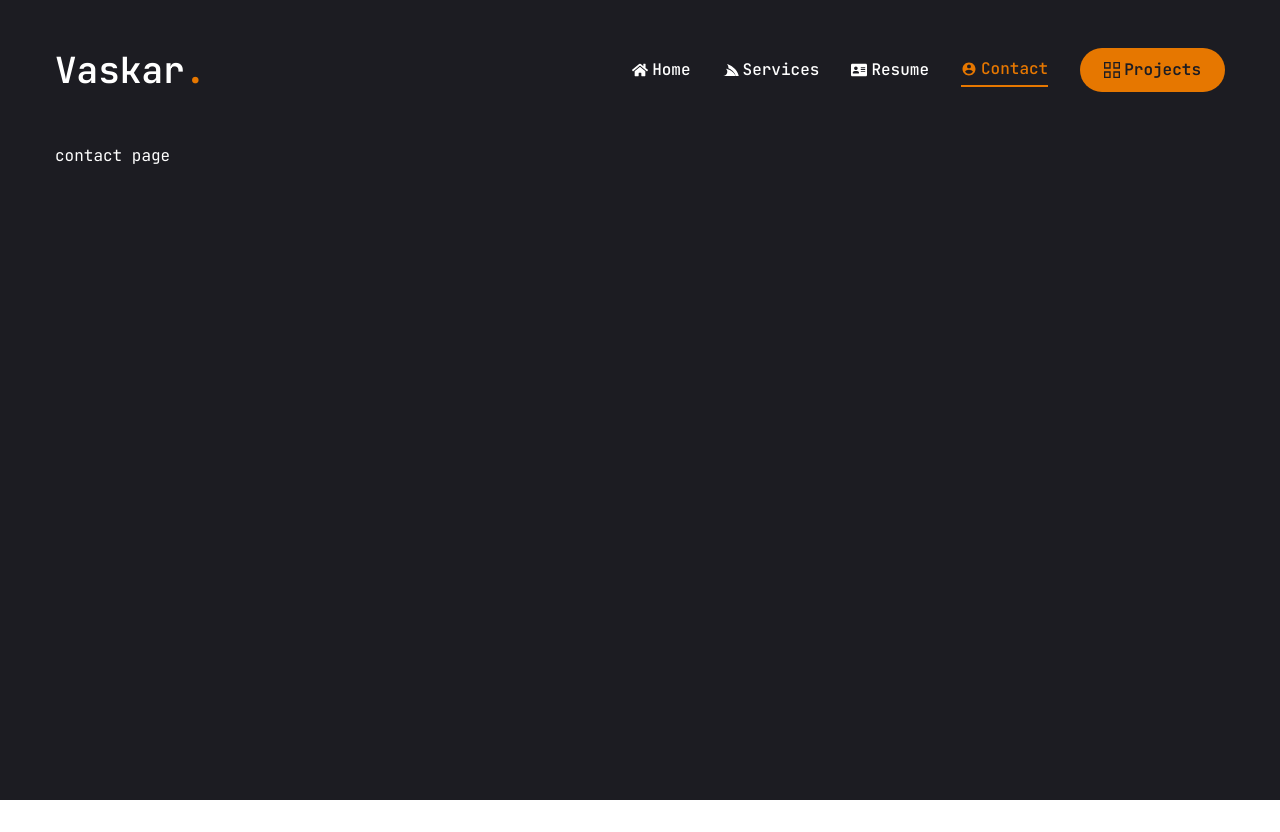
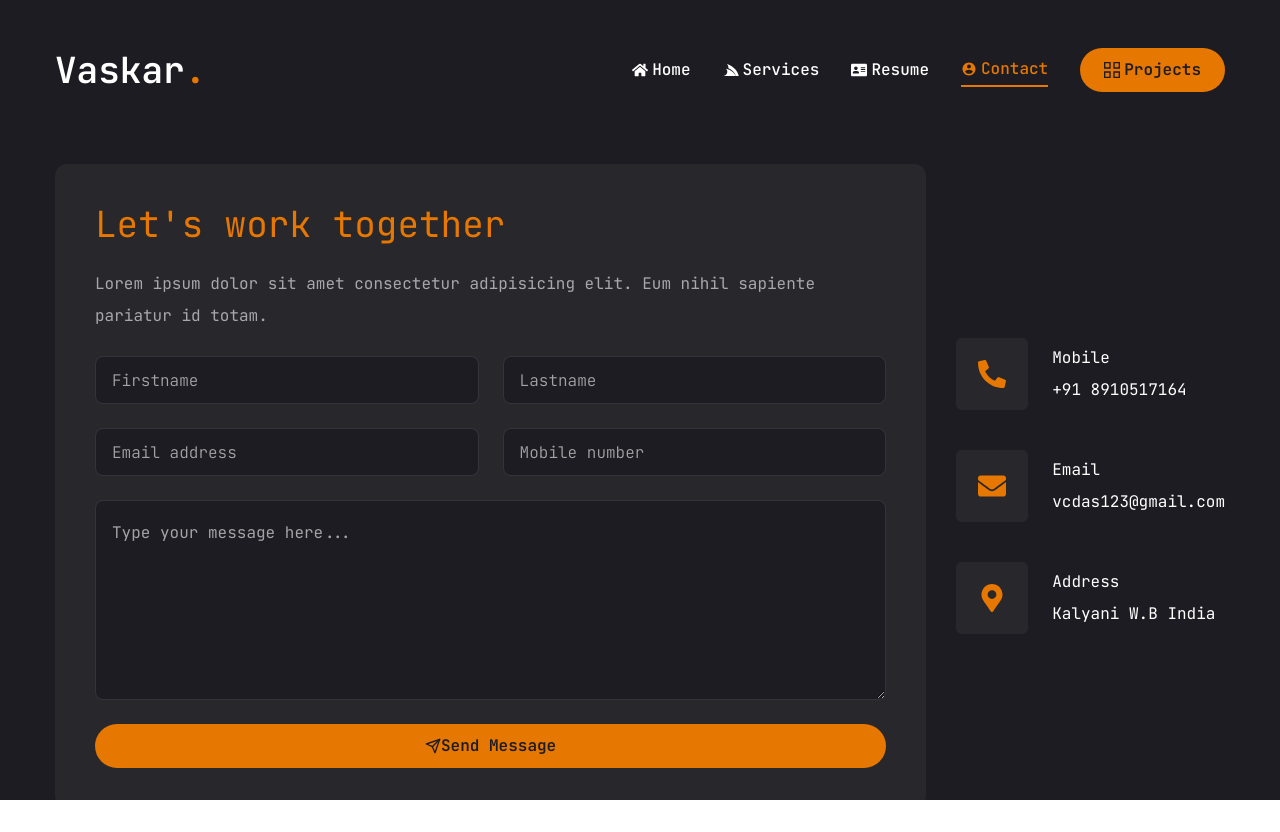
Before and after one commit to vcdas123/vaskar-portfolio, a Next.js app: page /contact in a window 1280 px wide. Before the commit the page ends 800 px from the top, so only its background shows below. Built offline with nearby package versions, Linux system fonts and the light colour scheme.

Commit message:
completed contact and project ection

```diff
--- a/app/contact/page.tsx
+++ b/app/contact/page.tsx
@@ -1,10 +1,195 @@
-import React from "react";
+'use client';
+import { Button } from '@/components/ui/button';
+import { Input } from '@/components/ui/input';
+import { Textarea } from '@/components/ui/textarea';
+import { motion } from 'framer-motion';
+import { ReactNode, useState } from 'react';
+import { FaEnvelope, FaMapMarkerAlt, FaPhoneAlt } from 'react-icons/fa';
+import { FiSend } from 'react-icons/fi';
+
+interface InfoIn {
+  icon: ReactNode;
+  title: string;
+  value: string;
+}
+
+const INFO_DATA: InfoIn[] = [
+  {
+    icon: <FaPhoneAlt />,
+    title: 'Mobile',
+    value: '+91 8910517164',
+  },
+  {
+    icon: <FaEnvelope />,
+    title: 'Email',
+    value: 'vcdas123@gmail.com',
+  },
+  {
+    icon: <FaMapMarkerAlt />,
+    title: 'Address',
+    value: 'Kalyani W.B India',
+  },
+];
+
+const initialState = {
+  firstname: '',
+  lastname: '',
+  email: '',
+  mobile: '',
+  message: '',
+};
 
 const Contact = () => {
+  const [formData, setFormData] = useState<typeof initialState>(initialState);
+  const [formErrors, setFormErrors] = useState<typeof initialState>(initialState);
+
+  const validateField = (name: string, value: string) => {
+    switch (name) {
+      case 'firstname':
+      case 'lastname':
+        return value.trim() === '' ? `This field is required` : '';
+      case 'email':
+        return /\S+@\S+\.\S+/.test(value) ? '' : 'Invalid email address';
+      case 'mobile':
+        return /^\d{9,20}$/.test(value.trim()) ? '' : 'Must be between 9 and 20 digits and contain only numbers';
+      case 'message':
+        return value.trim() === '' ? 'Message cannot be empty' : '';
+      default:
+        return '';
+    }
+  };
+
+  const handleChange = (e: React.ChangeEvent<HTMLInputElement | HTMLTextAreaElement>) => {
+    const { name, value } = e.target;
+
+    setFormData(prev => ({ ...prev, [name]: value }));
+
+    setFormErrors(prev => ({
+      ...prev,
+      [name]: validateField(name, value),
+    }));
+  };
+
+  const handleBlur = (e: React.FocusEvent<HTMLInputElement | HTMLTextAreaElement>) => {
+    const { name, value } = e.target;
+
+    setFormErrors(prev => ({
+      ...prev,
+      [name]: validateField(name, value),
+    }));
+  };
+
+  const handleSubmit = (e: React.FormEvent) => {
+    e.preventDefault();
+
+    const errors: typeof initialState = {
+      firstname: validateField('firstname', formData.firstname),
+      lastname: validateField('lastname', formData.lastname),
+      email: validateField('email', formData.email),
+      mobile: validateField('mobile', formData.mobile),
+      message: validateField('message', formData.message),
+    };
+
+    setFormErrors(errors);
+
+    const hasErrors = Object.values(errors).some(error => error !== '');
+    if (hasErrors) return;
+
+    console.log('Form submitted:', formData);
+
+    setFormData(initialState);
+  };
+
   return (
-    <section>
-      <div className="container mx-auto">contact page</div>
-    </section>
+    <motion.section
+      initial={{ opacity: 0 }}
+      animate={{ opacity: 1, transition: { delay: 0.2, duration: 0.4, ease: 'easeIn' } }}
+      className="py-6"
+    >
+      <div className="container mx-auto">
+        <div className="flex flex-col xl:flex-row gap-[30px]">
+          {/* Form Section */}
+          <div className="xl:h-[54%] order-2 xl:order-none">
+            <form className="flex flex-col gap-6 p-10 bg-[#27272c] rounded-xl" onSubmit={handleSubmit}>
+              <h3 className="text-4xl text-accent">Let&apos;s work together</h3>
+              <p className="text-white/60">
+                Lorem ipsum dolor sit amet consectetur adipisicing elit. Eum nihil sapiente pariatur id totam.
+              </p>
+
+              {/* Input Section */}
+              <div className="grid grid-cols-1 md:grid-cols-2 gap-6">
+                <Input
+                  type="text"
+                  name="firstname"
+                  placeholder="Firstname"
+                  value={formData.firstname}
+                  onChange={handleChange}
+                  onBlur={handleBlur}
+                  error={formErrors.firstname}
+                />
+                <Input
+                  type="text"
+                  name="lastname"
+                  placeholder="Lastname"
+                  value={formData.lastname}
+                  onChange={handleChange}
+                  onBlur={handleBlur}
+                  error={formErrors.lastname}
+                />
+                <Input
+                  type="email"
+                  name="email"
+                  placeholder="Email address"
+                  value={formData.email}
+                  onChange={handleChange}
+                  onBlur={handleBlur}
+                  error={formErrors.email}
+                />
+                <Input
+                  type="number"
+                  name="mobile"
+                  placeholder="Mobile number"
+                  value={formData.mobile}
+                  onChange={handleChange}
+                  onBlur={handleBlur}
+                  error={formErrors.mobile}
+                />
+              </div>
+              <Textarea
+                name="message"
+                className="h-[200px]"
+                placeholder="Type your message here..."
+                value={formData.message}
+                onChange={handleChange}
+                onBlur={handleBlur}
+                error={formErrors.message}
+              />
+              <Button type="submit">
+                <FiSend />
+                Send Message
+              </Button>
+            </form>
+          </div>
+
+          {/* Info Section */}
+          <div className="flex-1 flex items-center xl:justify-end order-1 xl:order-none mb-8 xl:mb-0">
+            <ul className="flex flex-col gap-10">
+              {INFO_DATA.map((item: InfoIn, index: number) => (
+                <li key={index} className="flex items-center gap-6">
+                  <div className="w-[52px] h-[52px] xl:w-[72px] xl:h-[72px] bg-[#27272c] text-accent rounded-md flex items-center justify-center">
+                    <div className="text-[28px]">{item.icon}</div>
+                  </div>
+                  <div>
+                    <p>{item.title}</p>
+                    <h3>{item.value}</h3>
+                  </div>
+                </li>
+              ))}
+            </ul>
+          </div>
+        </div>
+      </div>
+    </motion.section>
   );
 };
 
--- a/components/ui/input.tsx
+++ b/components/ui/input.tsx
@@ -1,22 +1,41 @@
-import * as React from "react"
+import * as React from 'react';
+import { cn } from '@/lib/utils';
+import { motion } from 'framer-motion';
 
-import { cn } from "@/lib/utils"
+interface InputProps extends React.ComponentProps<'input'> {
+  error?: string;
+}
 
-const Input = React.forwardRef<HTMLInputElement, React.ComponentProps<"input">>(
-  ({ className, type, ...props }, ref) => {
-    return (
+const Input = React.forwardRef<HTMLInputElement, InputProps>(({ className, type, error = '', ...props }, ref) => {
+  return (
+    <div>
       <input
         type={type}
         className={cn(
-          "flex h-10 w-full rounded-md border border-slate-200 bg-white px-3 py-2 text-base ring-offset-white file:border-0 file:bg-transparent file:text-sm file:font-medium file:text-slate-950 placeholder:text-slate-500 focus-visible:outline-none focus-visible:ring-2 focus-visible:ring-slate-950 focus-visible:ring-offset-2 disabled:cursor-not-allowed disabled:opacity-50 md:text-sm dark:border-slate-800 dark:bg-slate-950 dark:ring-offset-slate-950 dark:file:text-slate-50 dark:placeholder:text-slate-400 dark:focus-visible:ring-slate-300",
+          'flex h-[48px] w-full rounded-lg border',
+          error
+            ? 'border-red-500 focus:border-red-500 focus-visible:ring-red-500'
+            : 'border-white/10 focus:border-accent focus-visible:ring-accent',
+          'font-light bg-primary px-4 py-5 text-base placeholder:text-white/60',
+          'outline-none',
           className
         )}
         ref={ref}
         {...props}
       />
-    )
-  }
-)
-Input.displayName = "Input"
+      {error && (
+        <motion.span
+          initial={{ opacity: 0, y: -4 }}
+          animate={{ opacity: 1, y: 0 }}
+          exit={{ opacity: 0, y: -4 }}
+          className="text-red-500 text-sm mt-2 block"
+        >
+          {error}
+        </motion.span>
+      )}
+    </div>
+  );
+});
+Input.displayName = 'Input';
 
-export { Input }
+export { Input };
--- a/components/ui/textarea.tsx
+++ b/components/ui/textarea.tsx
@@ -1,22 +1,39 @@
-import * as React from "react"
+import * as React from 'react';
+import { cn } from '@/lib/utils';
+import { motion } from 'framer-motion';
 
-import { cn } from "@/lib/utils"
+interface TextareaProps extends React.ComponentProps<'textarea'> {
+  error?: string;
+}
 
-const Textarea = React.forwardRef<
-  HTMLTextAreaElement,
-  React.ComponentProps<"textarea">
->(({ className, ...props }, ref) => {
+const Textarea = React.forwardRef<HTMLTextAreaElement, TextareaProps>(({ className, error = '', ...props }, ref) => {
   return (
+    <div>
       <textarea
         className={cn(
-        "flex min-h-[80px] w-full rounded-md border border-slate-200 bg-white px-3 py-2 text-base ring-offset-white placeholder:text-slate-500 focus-visible:outline-none focus-visible:ring-2 focus-visible:ring-slate-950 focus-visible:ring-offset-2 disabled:cursor-not-allowed disabled:opacity-50 md:text-sm dark:border-slate-800 dark:bg-slate-950 dark:ring-offset-slate-950 dark:placeholder:text-slate-400 dark:focus-visible:ring-slate-300",
+          `flex min-h-[80px] w-full rounded-lg border`,
+          error ? 'border-red-500 focus-visible:ring-red-500' : 'border-white/10 focus-visible:ring-accent',
+          'bg-primary px-4 py-5 text-base placeholder:text-white/60',
+          'focus-visible:outline-none focus-visible:ring-1 focus-visible:ring-offset-0',
+          'disabled:cursor-not-allowed disabled:opacity-50',
           className
         )}
         ref={ref}
         {...props}
       />
-  )
-})
-Textarea.displayName = "Textarea"
+      {error && (
+        <motion.span
+          initial={{ opacity: 0, y: -4 }}
+          animate={{ opacity: 1, y: 0 }}
+          exit={{ opacity: 0, y: -4 }}
+          className="text-red-500 text-sm mt-2 block"
+        >
+          {error}
+        </motion.span>
+      )}
+    </div>
+  );
+});
+Textarea.displayName = 'Textarea';
 
-export { Textarea }
+export { Textarea };
```
Also changed, not shown: app/layout.tsx (+12 -12 lines), components/header/Header.tsx (+5 -4 lines), components/resume/Education.tsx (+8 -16 lines), components/resume/data.tsx (+66 -68 lines). Lines whose indentation alone changed are shown as unchanged.
